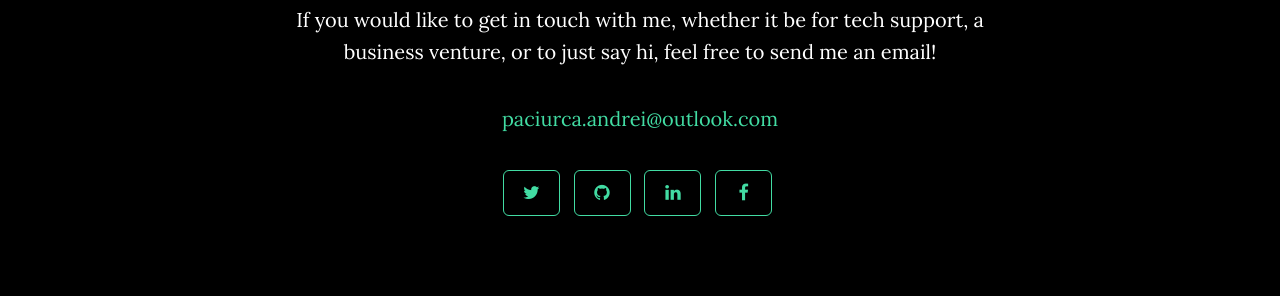
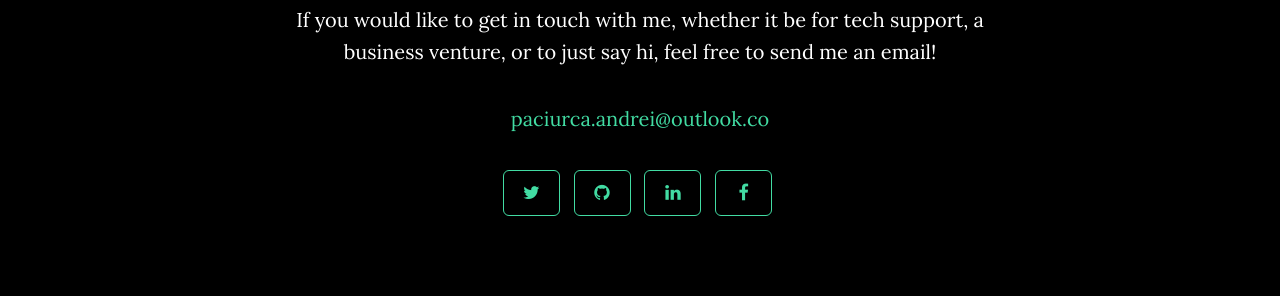
Before and after one commit to andreipaciurca/andreipaciurca.github.io, a Jekyll site: the page built from index.html, in a window 1280 px wide and 900 px high, scrolled down 1818 px. Shown: the part 527-823 px from the top of the window. Built offline with Jekyll 4.4.1, drawn with Linux system fonts in a browser that asks for light colours.

Commit message:
Update _config.yml

```diff
--- a/_config.yml
+++ b/_config.yml
@@ -1,6 +1,6 @@
 # Site settings
 title: Paciurcă Andrei
-email: paciurca.andrei@outlook.com
+email: paciurca.andrei@outlook.co
 url: https://andreipaciurca.github.io
 description: "Keep it simple. Stupid."
 
```
